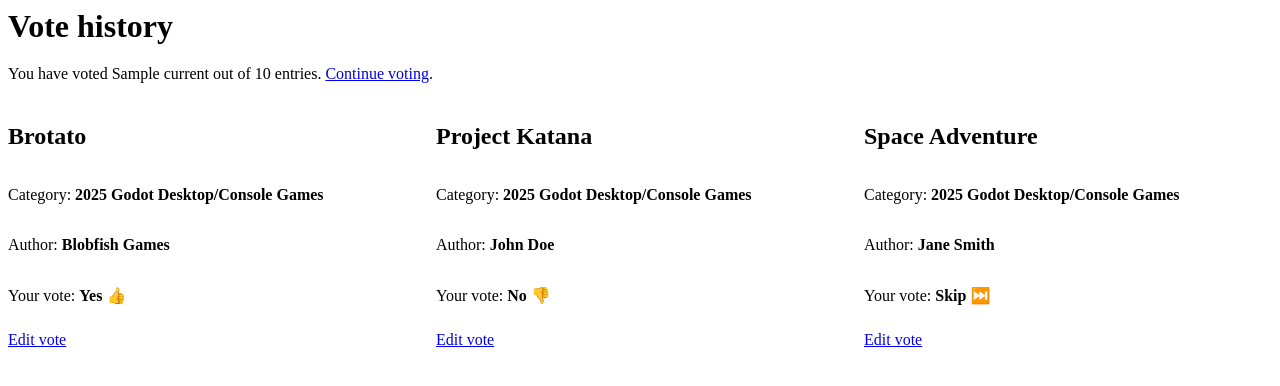
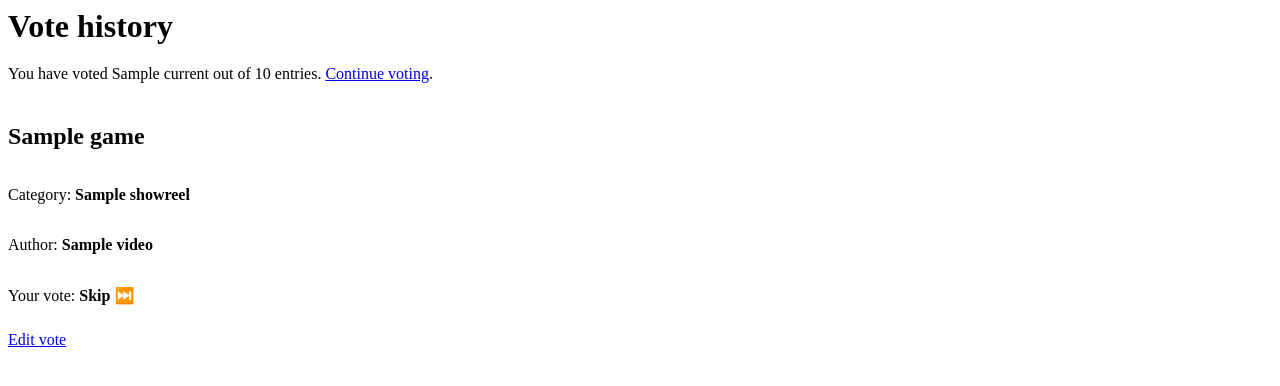
Before and after one commit to godotengine/godot-showreel-voting, a Flask app: template templates/history.html in a window 1280 px wide. Shown: the top 386 px of the page. Run offline with Flask 3, Linux system fonts and the light colour scheme; the template is opened without the code that fills it: most values are stand-ins (such as "Sample title", 1, 10 or a date in 2020).

Commit message:
added history

```diff
--- a/templates/history.html
+++ b/templates/history.html
@@ -15,42 +15,29 @@
 <main>
 <h1 style="margin-bottom: 20px;">Vote history</h1>
 <div class="">
-		<p>You have voted {{ progress.current }} out of {{ progress.total }} entries. <a href="/vote">Continue voting</a>.</p>
+		<p>You have voted {{ progress.current }} out of {{ progress.total }} entries. {% if progress.current != progress.total %}<a href="/vote">Continue voting</a>.{% endif %}</p>
 
 		<div class="entries">
 			<!-- Items should be sorted by what you Voted last in chronological order -->
 			<!-- This should be a loop -->
-			<div class="entry panel padded">
-				<h2>Brotato</h2>
-				<p>Category: <strong>2025 Godot Desktop/Console Games</strong></p>
-				<p>Author: <strong>Blobfish Games</strong></p>
-				<p>Your vote: <strong>Yes 👍</strong></p>
-				<div style="margin-top: 10px;">
-					<a class="button dim small" href="/vote/22">Edit vote</a>
+			{% for entry in submitted_votes %}
+				<div class="entry panel padded">
+					<h2>{{ entry.video.game }}</h2>
+					<p>Category: <strong>{{ entry.video.showreel.title }}</strong></p>
+					<p>Author: <strong>{{ entry.video.author_name }}</strong></p>
+					{% if entry.rating == 1 %}
+						<p>Your vote: <strong>Yes 👍</strong></p>
+					{% elif entry.rating == -1 %}
+						<p>Your vote: <strong>No 👎</strong></p>
+					{% else %}
+						<!-- This should not happen -->
+						<p>Your vote: <strong>Skip ⏭️</strong></p>
+					{% endif %}
+					<div style="margin-top: 10px;">
+						<a class="button dim small" href="/vote/{{entry.id}}">Edit vote</a>
+					</div>
 				</div>
-			</div>
-
-			<div class="entry panel padded">
-				<h2>Project Katana</h2>
-				<p>Category: <strong>2025 Godot Desktop/Console Games</strong></p>
-				<p>Author: <strong>John Doe</strong></p>
-				<p>Your vote: <strong>No 👎</strong></p>
-				<div style="margin-top: 10px;">
-					<a class="button dim small" href="/vote/18">Edit vote</a>
-				</div>
-			</div>
-
-			<div class="entry panel padded">
-				<h2>Space Adventure</h2>
-				<p>Category: <strong>2025 Godot Desktop/Console Games</strong></p>
-				<p>Author: <strong>Jane Smith</strong></p>
-				<p>Your vote: <strong>Skip ⏭️</strong></p>
-				<div style="margin-top: 10px;">
-					<a class="button dim small" href="/vote/25">Edit vote</a>
-				</div>
-			</div>
-
-
+			{% endfor %}
 		</div>
 </div>
 </main>
```
Also changed, not shown: gdshowreelvote/blueprints/votes.py (+13 -4 lines), gdshowreelvote/utils.py (+7 -6 lines).
